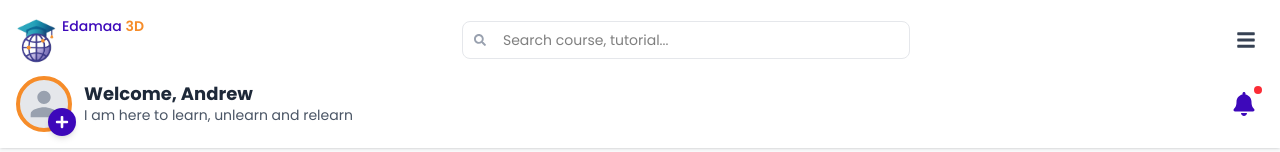
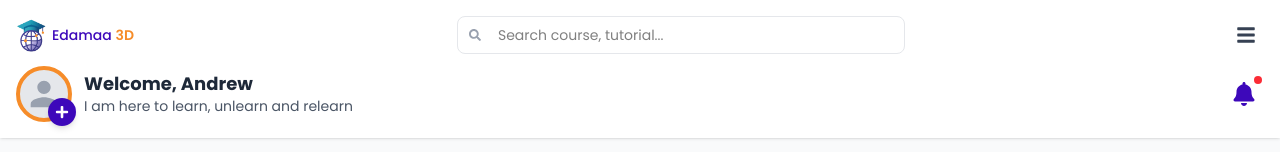
Before and after one commit to BusandCode/edamaa, a React (Vite) app: page /student-dashboard in a window 1280 px wide. Shown: the top 152 px of the page. Built offline with nearby package versions, Linux system fonts and the light colour scheme.

Commit message:
student profile

```diff
--- a/src/components/NewLogo.tsx
+++ b/src/components/NewLogo.tsx
@@ -14,7 +14,7 @@
   centered = true
 }: LogoProps) => {
   return (
-    <div className={`flex flex-row justify-center ${gap} ${centered ? 'fixed inset-0 w-full h-full overflow-hidden' : ''}`}>
+    <div className={`flex flex-row items-center justify-center ${gap} ${centered ? 'fixed inset-0 w-full h-full overflow-hidden' : ''}`}>
         <img
           src="/logo/logo.png"
           alt="Logo"
--- a/src/pages/dashboards/StudentDashboard.tsx
+++ b/src/pages/dashboards/StudentDashboard.tsx
@@ -40,7 +40,7 @@
           <div className="flex items-center justify-between gap-2 sm:gap-3 mb-2 sm:mb-3">
             {/* Logo */}
             <div className='shrink-0'>
-              <NewLogo logoWidth={40} logoHeight={40} textSize="text-[14px]" gap="gap-1.5" centered={false} />
+              <NewLogo logoWidth={30} logoHeight={30} textSize="text-[14px]" gap="gap-1.5" centered={false} />
             </div>
 
             {/* Search Bar */}
```
